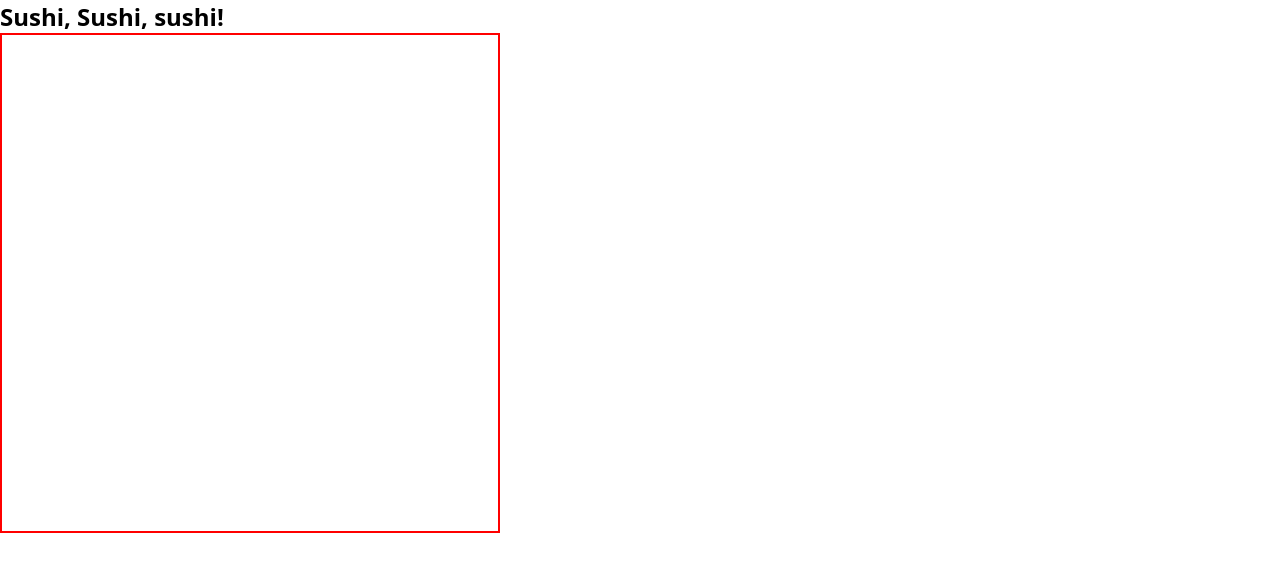
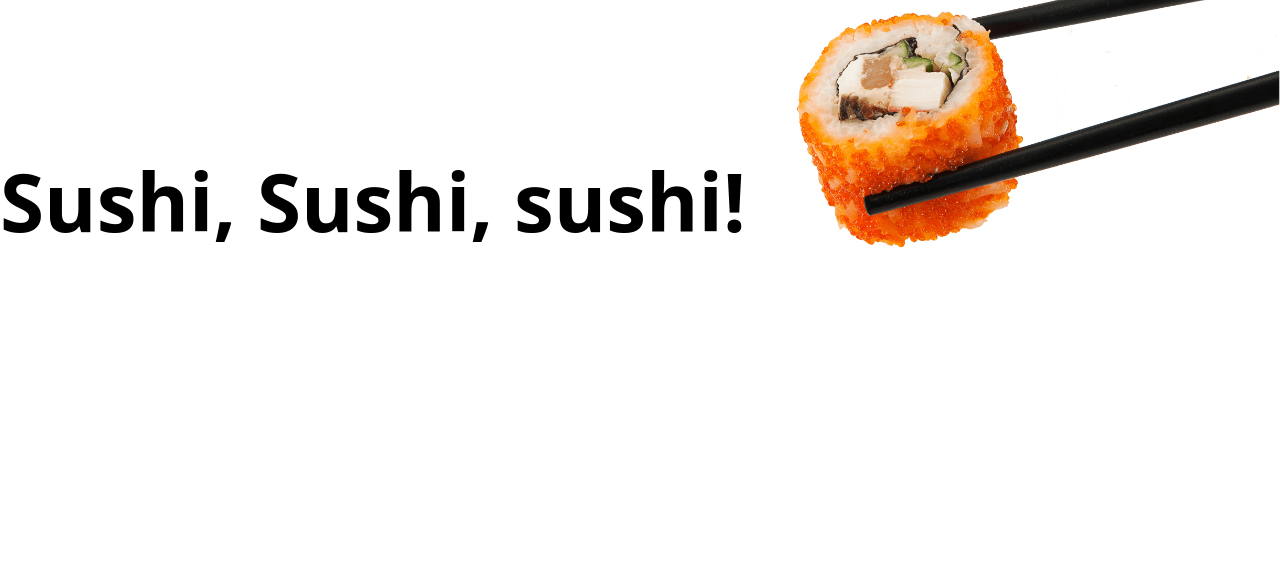
Before and after one commit to YvesConcepcion/Restaurant_Page, a website built with webpack: page dist/index.html in a window 1280 px wide. Built offline with nearby package versions, Linux system fonts and the light colour scheme; files whose address does not match are found by name.

Commit message:
add initial styling for hero

```diff
--- a/src/style.css
+++ b/src/style.css
@@ -1,9 +1,20 @@
+:root {
+  --hero: 5rem;
+}
 .hero-image {
-  border: 2px solid red;
-  background-image: url(/src/hero.jpg);
-  width: 500px;
-  height: 500px;
+  background-image: url(/src/hero.png);
+  min-width: 500px;
+  min-height: 500px;
   background-size: contain;
+  background-repeat: no-repeat;
+}
+
+.hero-container {
+  display: flex;
+  flex-direction: row;
+  justify-content: space-between;
+  align-items: center;
+  height: 50vh;
 }
 
 *,
@@ -13,7 +24,6 @@
   box-sizing: border-box;
   font-family: system-ui, -apple-system, BlinkMacSystemFont, "Segoe UI", Roboto,
     Oxygen, Ubuntu, Cantarell, "Open Sans", "Helvetica Neue", sans-serif;
-  /* border: 1px solid red; */
 }
 
 header {
@@ -21,6 +31,8 @@ header {
   flex-direction: row;
   justify-content: space-between;
   align-items: center;
+  margin: 1rem;
+  padding-bottom: 1rem;
 }
 
 li {
@@ -42,3 +54,12 @@ ul {
   justify-content: center;
   gap: 20px;
 }
+
+h2 {
+  font-size: var(--hero);
+}
+
+#content {
+  display: flex;
+  flex-direction: column;
+}
```
